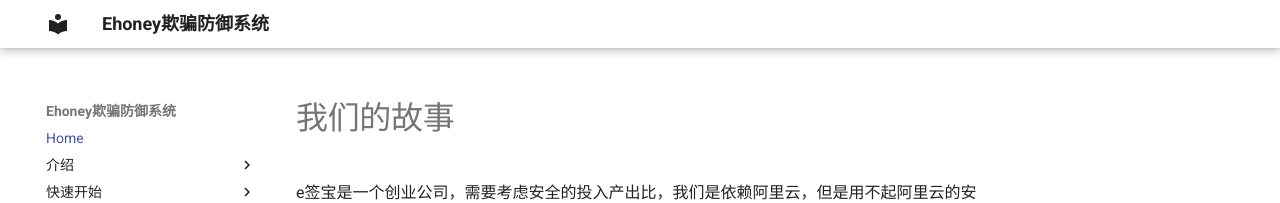
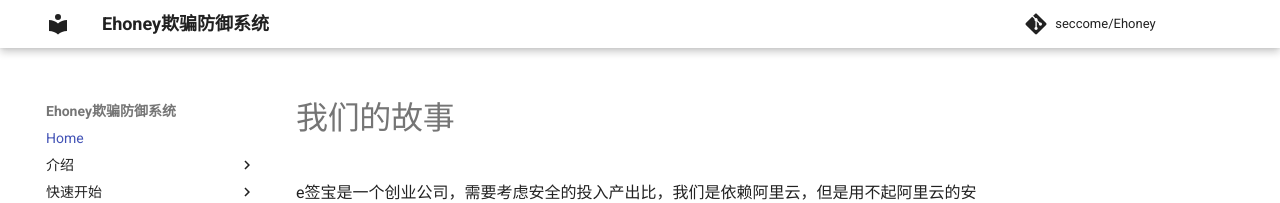
Before and after one commit to seccome/Ehoney, an MkDocs documentation site: the page built from doc/README.md, in a window 1280 px wide. Shown: the top 203 px of the page. Built offline with MkDocs 1.6.1 and Material for MkDocs 9.7.7, drawn with Linux system fonts in a browser that asks for light colours; comment, search, counter and statistics services are not loaded.

Commit message:
Update mkdocs.yml

```diff
--- a/mkdocs.yml
+++ b/mkdocs.yml
@@ -2,8 +2,10 @@
 site_name: Ehoney欺骗防御系统
 site_description: www.seccome.com
 site_author: licheng
-edit_url: 'https://github.com/seccome/Ehoney/edit/master/doc/'
+edit_url: 'edit/master/doc/'
 docs_dir: doc/
+repo_name: 'seccome/Ehoney'
+repo_url: 'https://github.com/seccome/Ehoney'
 
 # Configuration
 theme:
@@ -21,7 +23,6 @@ theme:
 nav:
 
   - Home: README.md
-
   - 介绍:
     - Ehoney: Introduction/Ehoney.md
   - 快速开始:
```
